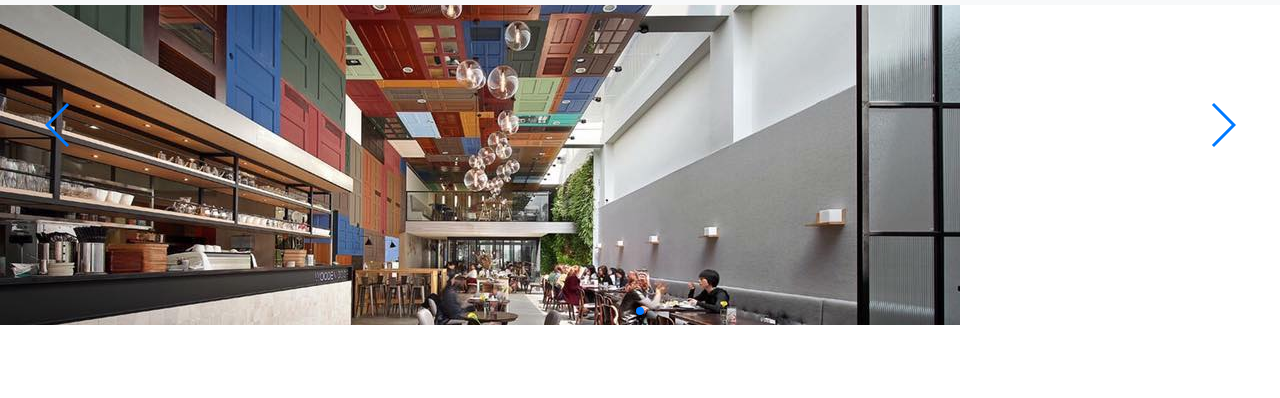
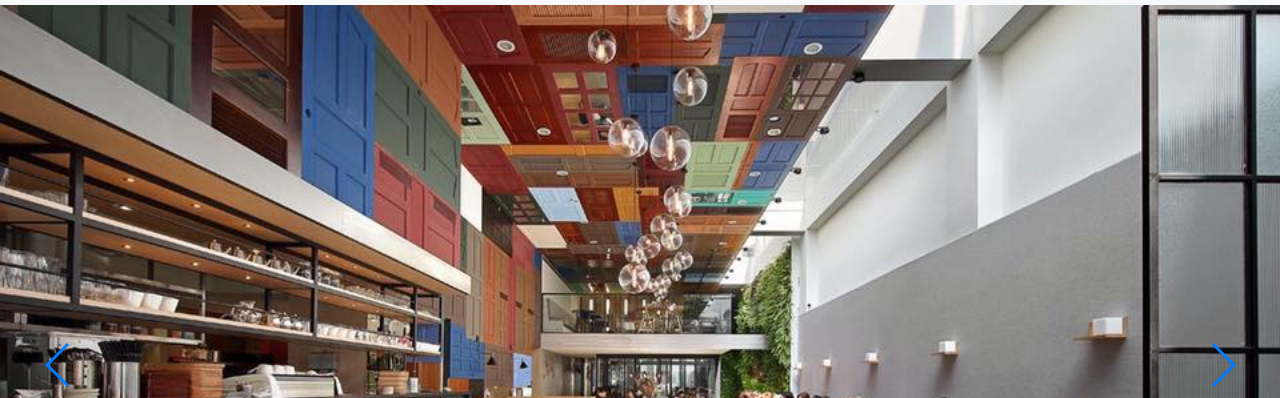
Before and after one commit to woodendoorcafe/woodendoorcafe.github.io, a plain HTML site: page woodendoor.html in a window 1280 px wide. Shown: the part 75-473 px from the top of the page. Drawn offline with nearby package versions, Linux system fonts and the light colour scheme.

Commit message:
細節調整

```diff
--- a/woodendoor.html
+++ b/woodendoor.html
@@ -119,22 +119,17 @@
         /* NAV 導覽列 */
 
         /* Banner */
+        .pt-80{
+            padding-top: 80px;
+        }
         .h-banner {
             height: calc(100vh - 80px);
         }
 
-        /* .carousel-control-next-icon,
-        .carousel-control-prev-icon {
-            width: 35px;
-            height: 55px;
-        } */
-
-
-        .swiper-container {
-            width: 100vw;
-            height: 100vh;
+        .swiper-img {
+            background-size: cover;
+            background-position: center;
         }
-
 
         /* 初次相遇 */
         /* 一探方隅 */
@@ -177,15 +172,15 @@
         }
 
 
-        .swiper-container {
+        /* .swiper-container {
             width: 100%;
-            height: 400px;
+            height: 100%;
         }
 
         .swiper-slide {
             background-position: center;
             background-size: cover;
-        }
+        } */
 
         /* 佳評如潮 */
 
@@ -202,7 +197,8 @@
     <nav class="navbar fixed-top navbar-expand-lg navbar-light bg-light">
         <div class="container d-flex align-items-end">
             <a class="navbar-brand" href="#banner">
-                <img src="./img/logo-woodendoor.jpg" height="54" class="d-inline-block align-top rounded-circle" alt="木門咖啡">
+                <img src="./img/logo-woodendoor.jpg" height="54" class="d-inline-block align-top rounded-circle"
+                    alt="木門咖啡">
                 <!-- logo寬高原因 80(設計師要的)-8*2(navbar)-5*2(navbar-brand)=54 -->
             </a>
             <button class="navbar-toggler" type="button" data-toggle="collapse" data-target="#navToggler"
@@ -233,19 +229,13 @@
     </nav>
 
     <!-- Banner -->
-    <section id="banner" class="">
+    <section id="banner" class="pt-80">
         <!-- Swiper -->
-        <div class="swiper-container h-banner">
+        <div class="swiper-container w-100 h-banner">
             <div class="swiper-wrapper">
-                <div class="swiper-slide">
-                    <img src="./img/banner/banner-1.jpg" alt="" class="img-fluid">
-                </div>
-                <div class="swiper-slide">
-                    <img src="./img/banner/banner-2.jpg" alt="" class="img-fluid">
-                </div>
-                <div class="swiper-slide">
-                    <img src="./img/banner/banner-3.jpg" alt="" class="img-fluid">
-                </div>
+                <div class="swiper-slide swiper-img" style="background-image: url(./img/banner/banner-1.jpg);"></div>
+                <div class="swiper-slide swiper-img" style="background-image: url(./img/banner/banner-2.jpg);"></div>
+                <div class="swiper-slide swiper-img" style="background-image: url(./img/banner/banner-3.jpg);"></div>
             </div>
             <!-- Add Pagination -->
             <div class="swiper-pagination"></div>
@@ -332,7 +322,7 @@
                 <h5 class="d-sm-block d-none">/</h5>
                 <h5>踏進悠閑舒適的一隅</h5>
             </div>
-            <!-- 一探方隅的輪播 -->
+            <!-- 一探方隅的輪播 -->            <!-- 改swiper，不要用bootstrap的 -->
             <div id="carouselExampleControls" class="carousel slide" data-ride="carousel">
                 <div class="carousel-inner">
                     <div class="carousel-item active">
@@ -358,13 +348,13 @@
             <div class="row">
                 <div class="col-gold-lg ">
                     <div class="rowb ">
-                        <div class="col d-sm-flex d-none">
-                            <img src="../img/七彩木門-天花板.jpg" alt="" class="img-fluid">
-                            <p class="d-flex justify-content-end">2017商業空間類餐飲空間TID獎</p>
+                        <div class="col d-sm-flex d-none" >
+                            <img src="./img/space/space1_3.jpg" alt="" class="img-fluid">
+                            <!-- <p class="d-flex justify-content-end">2017商業空間類餐飲空間TID獎</p> -->
                         </div>
                     </div>
                 </div>
-                <div class="col-gold-sm  px-xl-1">
+                <div class="col-gold-sm  px-xl-5 py-xl-5">
                     <h2>空間設計概念</h2>
                     <h4>以「自然」「舒適」為主軸，運用切割天窗引入光線，減少人工照明的同時，落實環保節能的永續精神，而空間產生無限延伸的奇幻感受，側牆富含生命力的植生牆面讓植栽在溫煦的陽光下，充分進行光合作用，人與植物即便在室內也能享受日光帶來的溫暖，藉此形塑木門咖啡的風格意象。
                     </h4>
```
